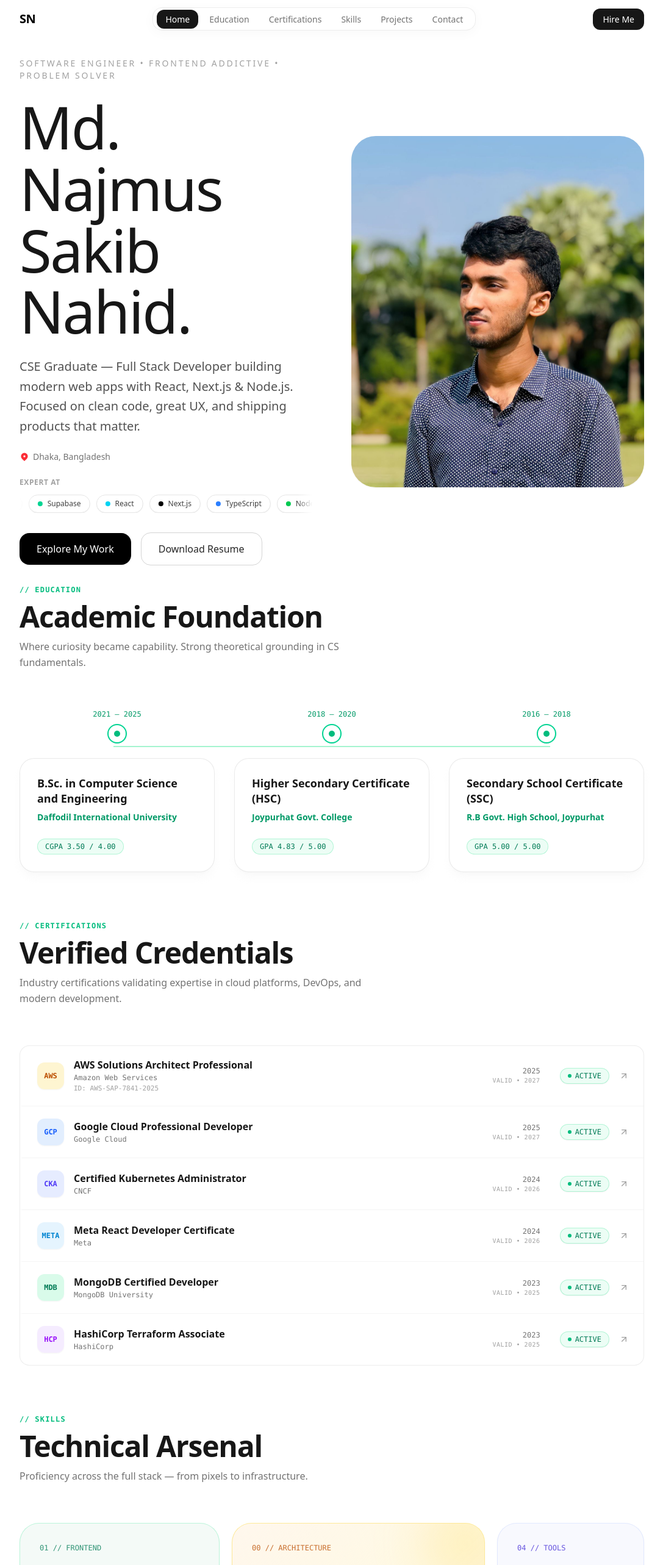
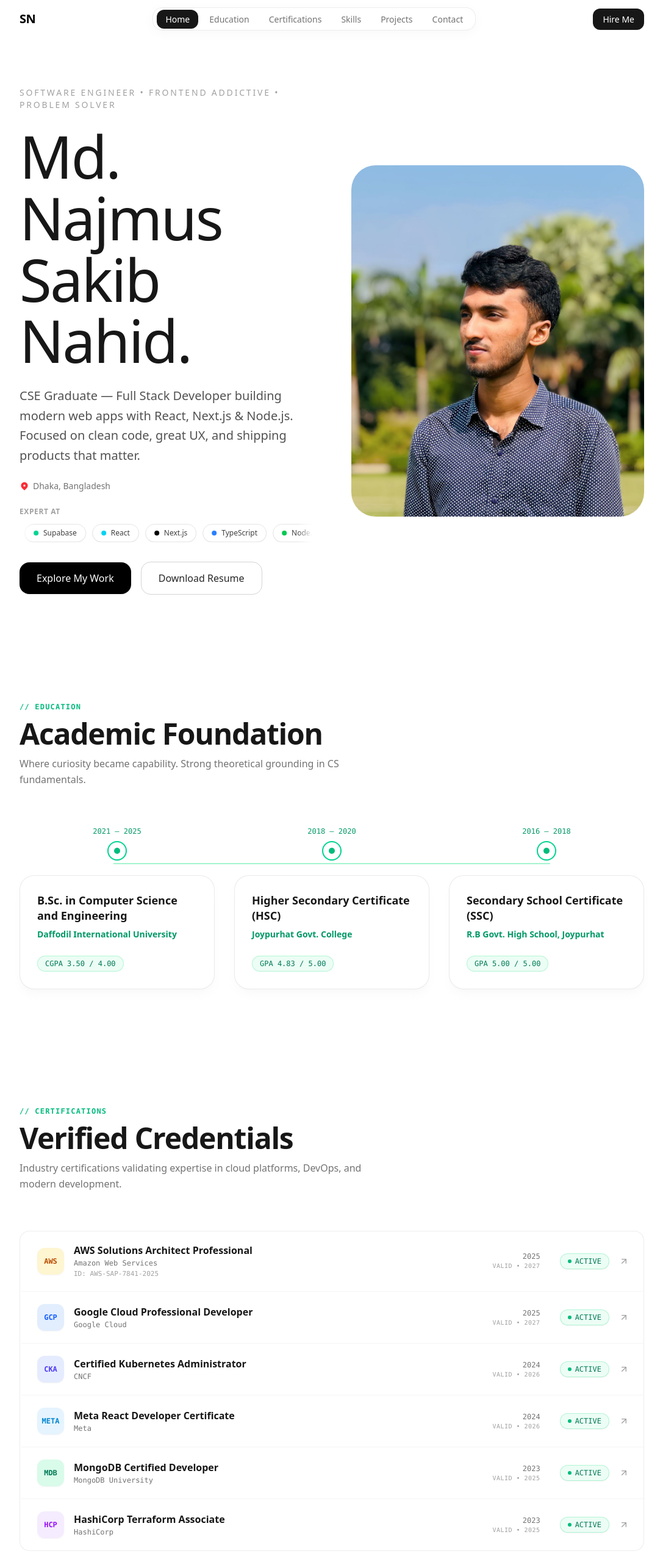
Before and after one commit to sakibnjr/portfolio-v3, a Next.js app: page / in a window 1280 px wide. Shown: the top 2566 px of the page at 61% size, without its empty margins (96-1183 px from the left). Built offline with nearby package versions, Linux system fonts and the light colour scheme; no server answers.

Commit message:
fixed padding issues, added consistent spacing across the site

```diff
--- a/app/_components/Certifications/Certifications.tsx
+++ b/app/_components/Certifications/Certifications.tsx
@@ -94,7 +94,10 @@ const certificationsData: CertificationItem[] = [
 
 export default function Certifications() {
   return (
-    <section id="certifications" className="py-20">
+    <section
+      id="certifications"
+      className="py-16 sm:py-20 lg:py-24 scroll-mt-12 md:scroll-mt-16"
+    >
       <SectionHeader
         badge="CERTIFICATIONS"
         title="Verified"
--- a/app/_components/Contact/Contact.tsx
+++ b/app/_components/Contact/Contact.tsx
@@ -4,13 +4,15 @@ import ContactForm from "@/app/_components/Contact/ContactForm";
 
 export default function Contact() {
   return (
-    <section id="contact">
+    <section
+      id="contact"
+      className="py-16 sm:py-20 lg:py-24 scroll-mt-12 md:scroll-mt-16"
+    >
       <SectionHeader
         badge="CONTACT"
         title="Let's build something"
         highlightedTitle="great together"
-        description=""
-        className="mb-12"
+        description="Have a project in mind, an opportunity, or just want to connect? Let's talk."
       />
 
       <div className="grid grid-cols-1 lg:grid-cols-2 gap-12 lg:gap-20 items-stretch">
--- a/app/_components/Contact/ContactInfo.tsx
+++ b/app/_components/Contact/ContactInfo.tsx
@@ -9,7 +9,7 @@ const socialLinks = [
 
 export default function ContactInfo() {
   return (
-    <div className="flex flex-col justify-between gap-12 lg:gap-14 max-w-xl h-full py-2">
+    <div className="flex flex-col justify-between gap-12 lg:gap-14 max-w-xl h-full">
       <div className="flex flex-col gap-6">
         <div className="inline-flex items-center gap-2.5 px-4 py-2 rounded-full bg-emerald-50 border border-emerald-200/80 text-xs font-mono text-emerald-800 w-fit shadow-2xs">
           <span className="w-2 h-2 rounded-full bg-emerald-500 animate-pulse" />
--- a/app/_components/Education/Education.tsx
+++ b/app/_components/Education/Education.tsx
@@ -30,7 +30,10 @@ const educationData: EducationItem[] = [
 
 export default function Education() {
   return (
-    <section id="education">
+    <section
+      id="education"
+      className="py-16 sm:py-20 lg:py-24 scroll-mt-12 md:scroll-mt-16"
+    >
       <SectionHeader
         badge="EDUCATION"
         title="Academic"
--- a/app/_components/Footer.tsx
+++ b/app/_components/Footer.tsx
@@ -2,7 +2,7 @@ import Link from "next/link";
 
 export default function Footer() {
   return (
-    <footer className="border-t border-neutral-200/80 py-10 mt-12">
+    <footer className="border-t border-neutral-200/80 py-10 sm:py-12">
       <div className="flex flex-col sm:flex-row items-center justify-between gap-4 text-xs sm:text-sm text-neutral-500">
         {/* Brand Logo */}
         <Link
--- a/app/_components/Hero/Hero.tsx
+++ b/app/_components/Hero/Hero.tsx
@@ -7,7 +7,7 @@ export default function Hero() {
   return (
     <section
       id="home"
-      className="grid grid-cols-1 lg:grid-cols-2 items-center justify-between gap-12 lg:gap-16 min-h-[calc(100vh-6rem)] py-8"
+      className="grid grid-cols-1 lg:grid-cols-2 items-center justify-between gap-12 lg:gap-16 min-h-[calc(100vh-6rem)] py-12 sm:py-16 lg:py-20 scroll-mt-12 md:scroll-mt-16"
     >
       <div className="flex flex-col gap-6 max-w-2xl overflow-hidden">
         <p className="text-xs sm:text-sm font-medium tracking-[0.2em] text-neutral-400 uppercase">
--- a/app/_components/Projects/Projects.tsx
+++ b/app/_components/Projects/Projects.tsx
@@ -4,7 +4,10 @@ import ProjectAccordion from "@/app/_components/Projects/ProjectAccordion";
 
 export default function Projects() {
   return (
-    <section id="projects" className="py-20">
+    <section
+      id="projects"
+      className="py-16 sm:py-20 lg:py-24 scroll-mt-12 md:scroll-mt-16"
+    >
       <SectionHeader
         badge="PROJECTS"
         title="Things I've"
--- a/app/_components/SectionHeader.tsx
+++ b/app/_components/SectionHeader.tsx
@@ -11,7 +11,7 @@ export default function SectionHeader({
   title,
   highlightedTitle,
   description,
-  className = "mb-16",
+  className = "mb-12 sm:mb-16",
 }: SectionHeaderProps) {
   const cleanBadge = badge.startsWith("//")
     ? badge.replace(/^\/\/\s*/, "")
@@ -25,9 +25,11 @@ export default function SectionHeader({
       <h2 className="text-3xl sm:text-5xl font-bold tracking-tight text-neutral-900">
         {title} {highlightedTitle}
       </h2>
-      <p className="text-neutral-500 text-sm sm:text-base max-w-xl leading-relaxed">
-        {description}
-      </p>
+      {description ? (
+        <p className="text-neutral-500 text-sm sm:text-base max-w-xl leading-relaxed">
+          {description}
+        </p>
+      ) : null}
     </div>
   );
 }
--- a/app/_components/Skills/Skills.tsx
+++ b/app/_components/Skills/Skills.tsx
@@ -8,7 +8,10 @@ import ToolsMatrixCard from "@/app/_components/Skills/ToolsMatrixCard";
 
 export default function Skills() {
   return (
-    <section id="skills">
+    <section
+      id="skills"
+      className="py-16 sm:py-20 lg:py-24 scroll-mt-12 md:scroll-mt-16"
+    >
       <SectionHeader
         badge="SKILLS"
         title="Technical"
```
